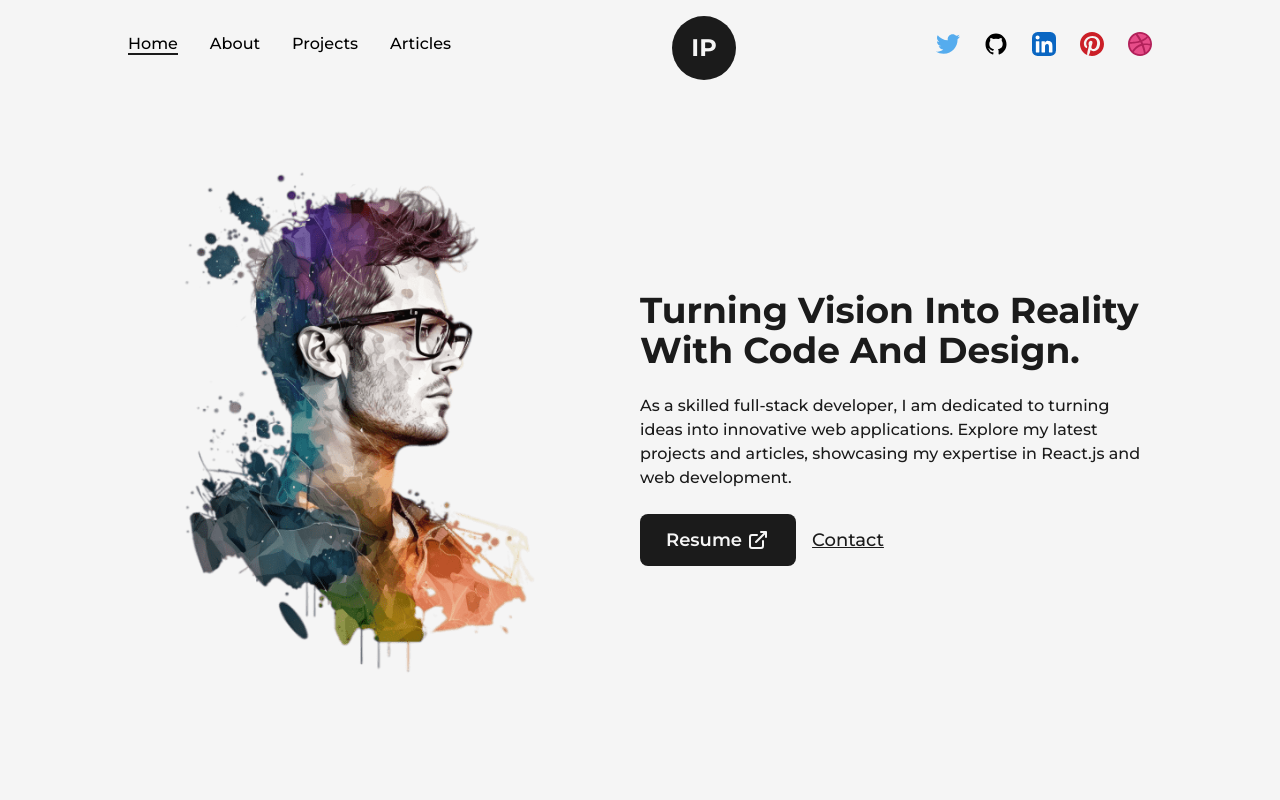
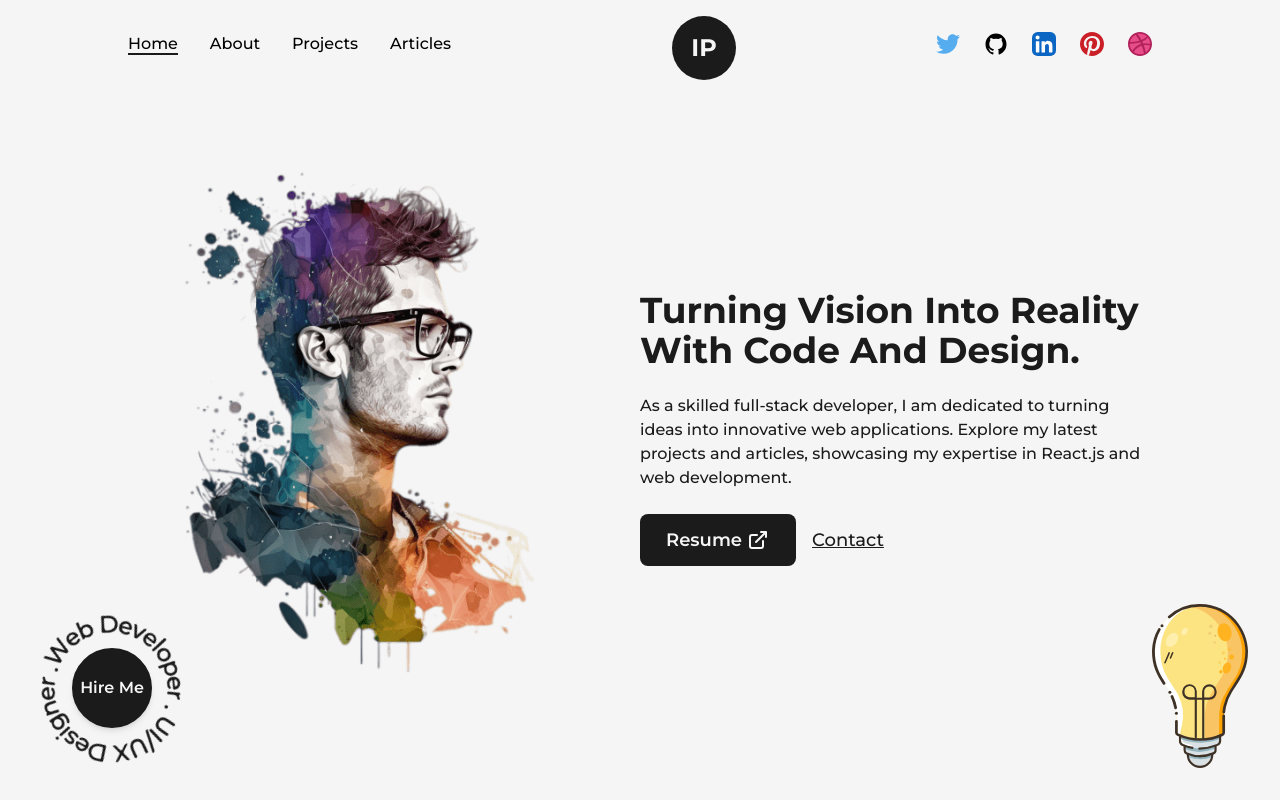
Before and after one commit to isaiahpere/flappy-porty, a Next.js app: page / in a window 1280 px wide. Shown: the top 800 px of the page. Built offline with nearby package versions, Linux system fonts and the light colour scheme.

Commit message:
complete homepage

```diff
--- /dev/null
+++ b/src/app/components/HireMe.jsx
@@ -0,0 +1,24 @@
+import Link from "next/link";
+import { CircularText } from "./Icons";
+
+const HireMe = () => {
+  return (
+    <div className="fixed left-4 bottom-4 flex items-center justify-center overflow-hidden">
+      <div className="w-48 h-auto flex items-center justify-center relative">
+        <CircularText className={"fill-dark animate-spin-slow"} />
+        <Link
+          href="/"
+          className="
+          flex items-center justify-center absolute left-1/2 top-1/2
+          -translate-x-1/2 -translate-y-1/2 bg-dark text-light shadow-md
+          border-2 border-solid border-dark w-20 h-20 rounded-full font-semibold
+          hover:bg-light hover:text-dark"
+        >
+          Hire Me
+        </Link>
+      </div>
+    </div>
+  );
+};
+
+export default HireMe;
--- a/src/app/page.jsx
+++ b/src/app/page.jsx
@@ -5,6 +5,8 @@
 import profileImage from "../../public/images/profile/profile.png";
 import AnimatedText from "./components/AnimatedText";
 import { LinkArrow } from "./components/Icons";
+import HireMe from "./components/HireMe";
+import lightbulbImage from "../../public/images/svgs/bulb.svg";
 
 export default function Home() {
   return (
@@ -55,6 +57,16 @@
           </div>
         </div>
       </Layout>
+      <HireMe />
+      <div>
+        <Image
+          src={lightbulbImage}
+          alt="Isaiah"
+          width="100%"
+          height="100%"
+          className="h-auto absolute right-8 bottom-8 inline-block w-24"
+        />
+      </div>
     </main>
   );
 }
--- a/tailwind.config.js
+++ b/tailwind.config.js
@@ -18,6 +18,9 @@
         primary: "#B63E96", // 240,86,199
         primaryDark: "#58E6D9", // 80,230,217
       },
+      animation: {
+        "spin-slow": "spin 18s linear infinite",
+      },
     },
   },
   plugins: [],
```
Also changed, not shown: public/images/svgs/bulb.svg (renamed from public/images/svgs/miscellaneous_icons_1.svg).
